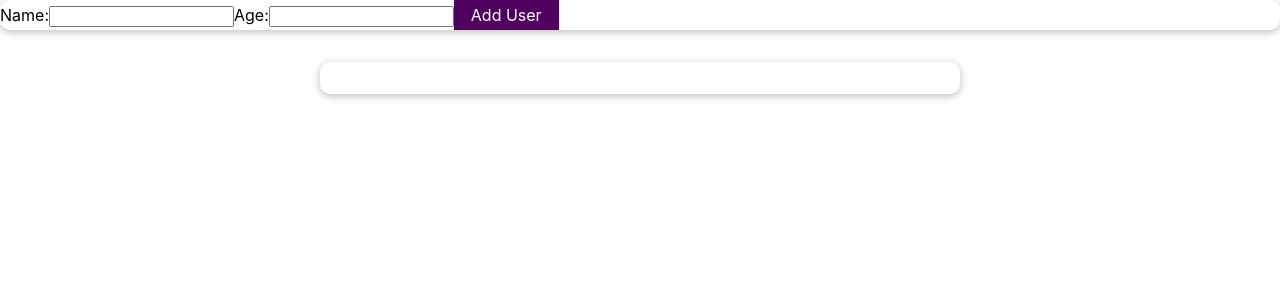
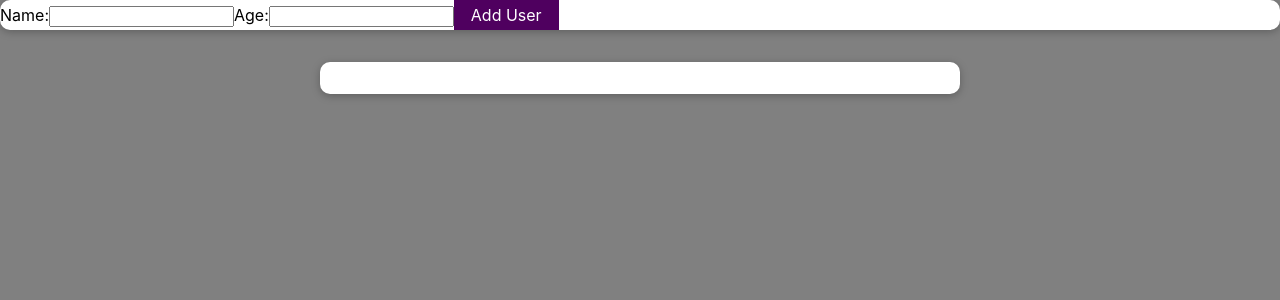
Before and after one commit to Vishakhavel/user-management-system, a React (Create React App) app: page / in a window 1280 px wide. Shown: the top 300 px of the page. Built offline with nearby package versions, Linux system fonts and the light colour scheme.

Commit message:
finished

```diff
--- a/src/App.css
+++ b/src/App.css
@@ -1,11 +1,11 @@
-.App {
+/* .App {
   text-align: center;
 }
 
 .App-logo {
   height: 40vmin;
   pointer-events: none;
-}
+} */
 
 @media (prefers-reduced-motion: no-preference) {
   .App-logo {
--- a/src/UI/Error.js
+++ b/src/UI/Error.js
@@ -5,7 +5,7 @@ import Button from './Button'
 const Error = (props) => {
   return (
     <div>
-      <div className={styles.backdrop}></div>
+      <div className={styles.backdrop} onClick={props.onConfirm}></div>
       <Card className={styles.modal}>
         <header className={styles.header}>
           <h2>{props.title}</h2>
@@ -14,7 +14,7 @@ const Error = (props) => {
           <p>{props.message}</p>
         </div>
         <footer className={styles.actions}>
-          <Button>Okay</Button>
+          <Button onClick={props.onConfirm}>Okay</Button>
         </footer>
       </Card>
     </div>
--- a/src/Users/AddUser.js
+++ b/src/Users/AddUser.js
@@ -42,7 +42,7 @@ const UserForm = (props) => {
     setEnteredAge(event.target.value)
   }
 
-  const handleErrorConfirm = (props) => {
+  const handleErrorConfirm = () => {
     setError(null)
   }
   return (
--- a/src/Users/UserList.js
+++ b/src/Users/UserList.js
@@ -7,7 +7,7 @@ const UserList = (props) => {
       {' '}
       <ul>
         {props.items.map((user) => (
-          <li>
+          <li key={user.id}>
             {user.name} - {user.age} years old
           </li>
         ))}
--- a/src/index.css
+++ b/src/index.css
@@ -11,3 +11,8 @@ code {
   font-family: source-code-pro, Menlo, Monaco, Consolas, 'Courier New',
     monospace;
 }
+
+html {
+  background: grey;
+  font-family: 'Franklin Gothic Medium', 'Arial Narrow', Arial, sans-serif;
+}
```
